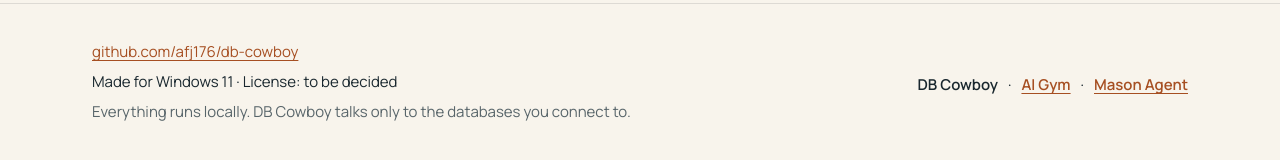
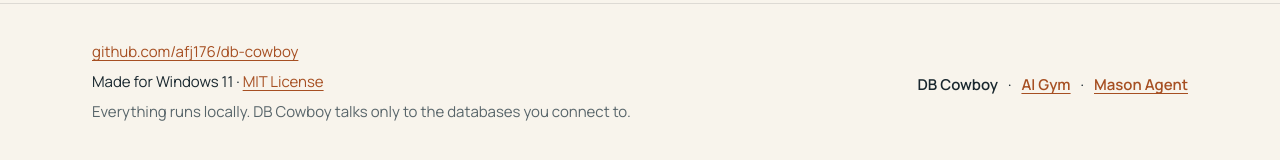
Before and after one commit to afj176/db-cowboy, a plain HTML site: page site/index.html in a window 1280 px wide. Shown: the part 4264-4424 px from the top of the page. Drawn offline with Linux system fonts and the light colour scheme; no server answers.

Commit message:
Add the MIT license
Co-Authored-By: Claude Fable 5.2 <noreply@anthropic.com>

```diff
--- a/site/index.html
+++ b/site/index.html
@@ -187,7 +187,7 @@
   <div class="wrap foot-inner">
     <div>
       <p><a href="https://github.com/afj176/db-cowboy">github.com/afj176/db-cowboy</a></p>
-      <p>Made for Windows 11 · License: to be decided</p>
+      <p>Made for Windows 11 · <a href="https://github.com/afj176/db-cowboy/blob/main/LICENSE">MIT License</a></p>
       <p class="muted">Everything runs locally. DB Cowboy talks only to the databases you connect to.</p>
     </div>
     <nav aria-label="Sibling apps" class="siblings">
```
Also changed, not shown: 3 other files.
